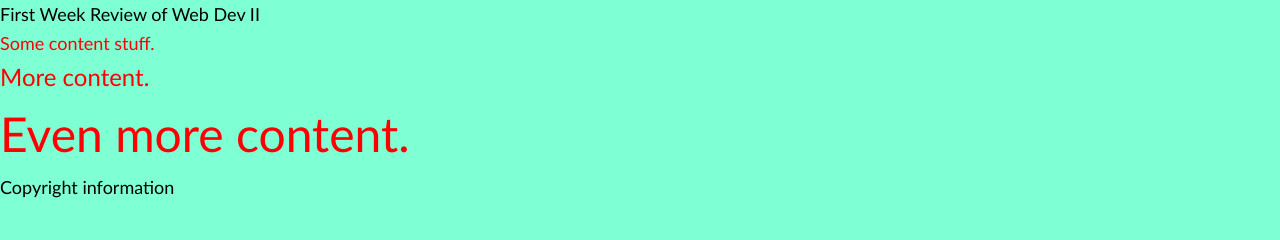
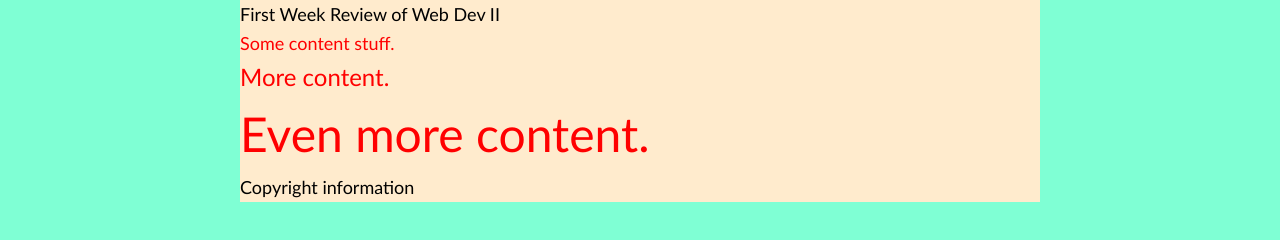
Before and after one commit to jasm0008/html2-week1, a plain HTML site: page index.html in a window 1280 px wide. Drawn offline with Linux system fonts and the light colour scheme.

Commit message:
added css styles

```diff
--- a/styles/styles.css
+++ b/styles/styles.css
@@ -57,7 +57,12 @@ html{
 
 body{
         line-height:1.6;
-}
+        width:800px;
+        /* two values on margin means top-bottom, left-right
+        the space between the two values means you are applying all the values */
+        margin: 0 auto; /* this will centre the site in the browser window */
+        background-color: blanchedalmond;
+    }
 
 /* to target and ID, use the # before the ID name */
 #reallyBig{
```
